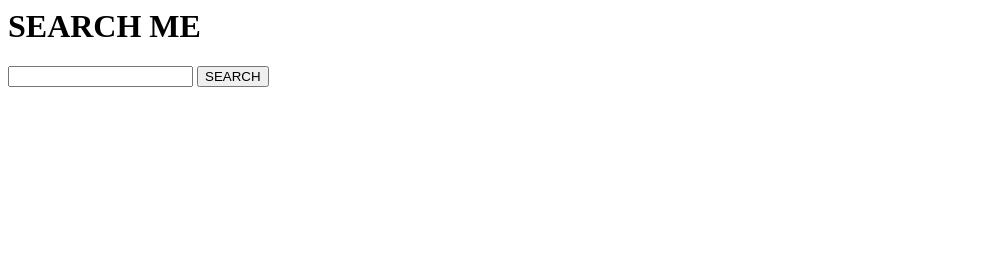
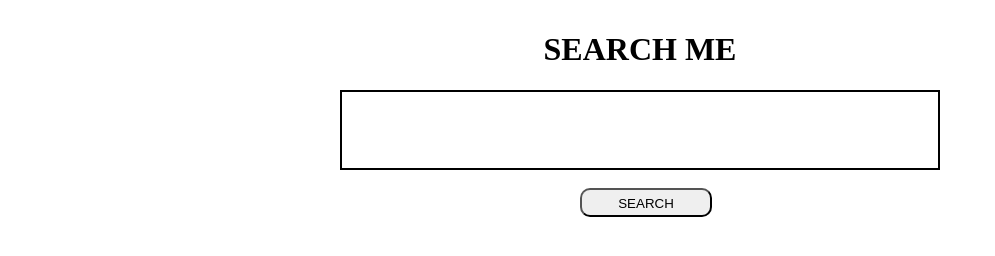
Before and after one commit to abhishek786277/Dictonary, a plain HTML site: page public/index.html in a window 1280 px wide. Shown: the whole page, without its empty margins (0-995 px from the left). Drawn offline with Linux system fonts and the light colour scheme.

Commit message:
css added

```diff
--- a/index.html
+++ b/public/index.html
@@ -2,15 +2,19 @@
   <head>
     <meta charset="UTF-8" />
     <meta name="viewport" content="width=device-width, initial-scale=1.0" />
+    <link rel="stylesheet" href="style.css">
     <title>Document</title>
   </head>
   <body>
-    <h1>SEARCH ME</h1>
-    <form>
-      <input type="text" name="search" class="sinput" />
-      <button class="sbutton">SEARCH</button>
-    </form>
-    <h2 class="meaning"></h2>
+    <div class="container">
+
+      <h1>SEARCH ME</h1>
+      <form>
+        <input type="text" name="search" class="sinput" />
+        <button class="sbutton">SEARCH</button>
+      </form>
+      <h3 class="meaning"></h3>
+    </div>
 
     <script>
       let sinput = document.querySelector(".sinput");
--- /dev/null
+++ b/public/style.css
@@ -0,0 +1,36 @@
+body{
+    margin: 0%;
+}
+.container{
+    /* background-color: brown; */
+    display: flex;
+    flex-direction: column;
+    /* justify-content: center; */
+    align-items: center;
+    width: 100%;
+    height: 100%;
+    position: relative;
+    padding-top: 10px;
+}
+button{
+    display: block;
+    margin: 3% 20% 0% 40%;
+    padding: 6px;
+    border-radius: 10px;
+    height: 29px;
+    width: 132px;
+    cursor: pointer;
+}
+
+.sinput{
+    border: 2px solid black;
+    width: 600px;
+    height: 10vh;
+    padding: 14px;
+
+}
+h3{
+    text-align: justify;
+    height: auto;
+    width: 500px;
+}
--- a/serverside/api.js
+++ b/serverside/api.js
@@ -1,11 +1,15 @@
 const express = require("express");
+var cors = require("cors");
 const path = require("path");
 const port = 3000;
 const axios = require("axios");
 
 const app = express();
+app.use(cors())
 
-const absoluepath = path.join(__dirname, "../index.html");
+app.use(express.static(path.join(__dirname, "../public")));
+
+const absoluepath = path.join(__dirname, "../public/index.html");
 
 app.get("/", (req, res) => {
   res.sendFile(absoluepath);
```
